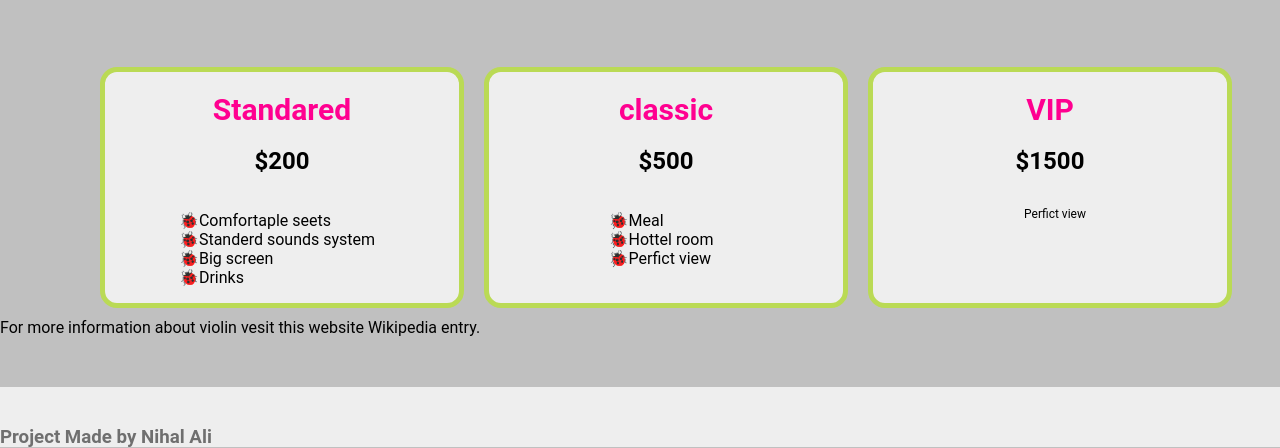
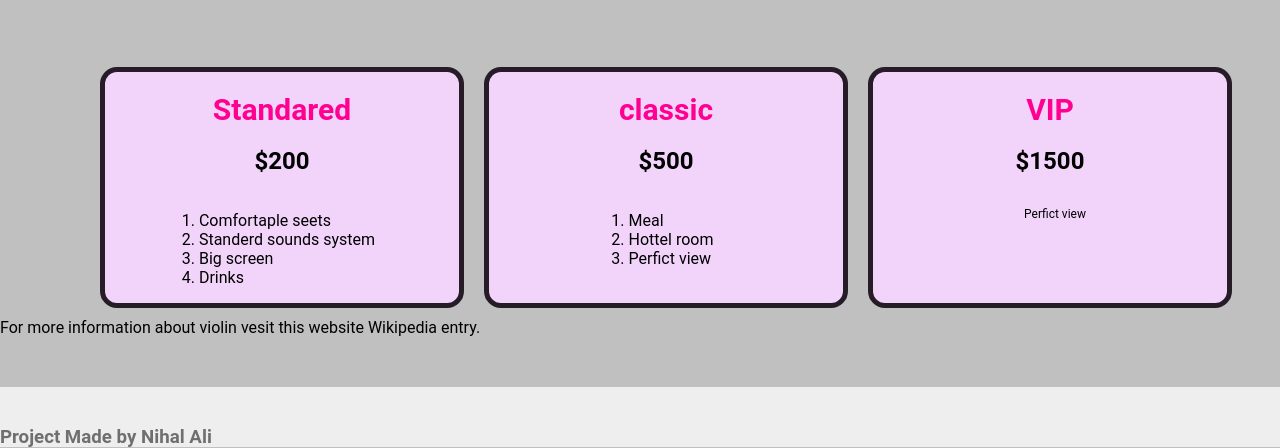
Before and after one commit to NihalAli2/NihalAli2.github.io, a plain HTML site: page index.html in a window 1280 px wide. Shown: the part 1189-1637 px from the top of the page. Drawn offline with Linux system fonts and the light colour scheme.

Commit message:
add new changes

```diff
--- a/style.css
+++ b/style.css
@@ -132,9 +132,9 @@ a:hover{
   text-align: center;
   width:80%;
   margin: 10px;
-  border: 5px solid #BADA55;
+  border: 5px solid #261c27;
   border-radius: 17px;
-  background:#eee;
+  background:#f2d4fb;
 }
 .products .title{
   font-size: 30px;
@@ -151,7 +151,6 @@ a:hover{
 ol{
   text-align: left;
   padding-left: 10px;
-  list-style: "🐞";
 }
 footer{
   width:100%;
```
